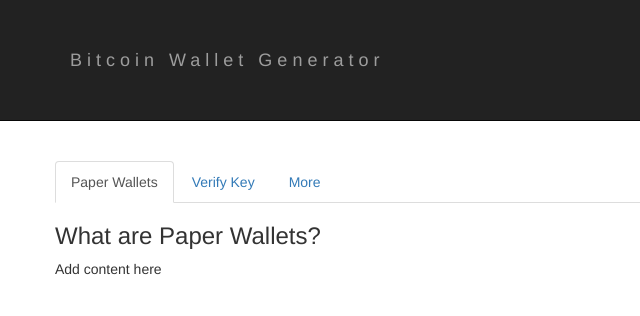
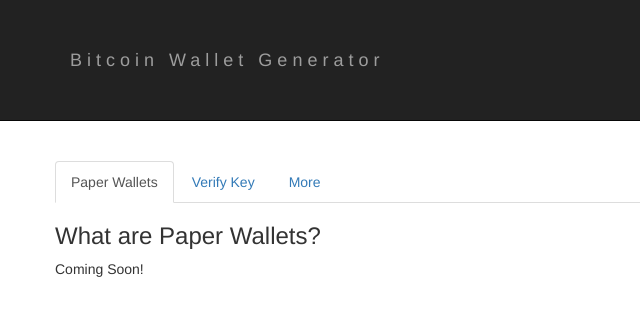
Before and after one commit to mnutsch/bitcoin_paper_wallet_generator, a plain HTML site: page about.html in a window 1280 px wide. Shown: the full height of the page, 0-640 px from the left. Drawn offline with nearby package versions, Linux system fonts and the light colour scheme.

Commit message:
Update about.html

```diff
--- a/about.html
+++ b/about.html
@@ -46,15 +46,15 @@
 			<div class="tab-content">
 			  <div id="paper-wallets" class="tab-pane fade in active">
 				<h3>What are Paper Wallets?</h3>
-				<p>Add content here</p>
+				<p>Coming Soon!</p>
 			  </div>
 			  <div id="verify" class="tab-pane fade">
 				<h3>Verify your key</h3>
-				<p>And here</p>
+				<p>Coming Soon!</p>
 			  </div>
 			  <div id="more" class="tab-pane fade">
 				<h3>Learn More</h3>
-				<p>And here</p>
+				<p>Coming Soon!</p>
 			  </div>
 			</div>
 		</div>
```
